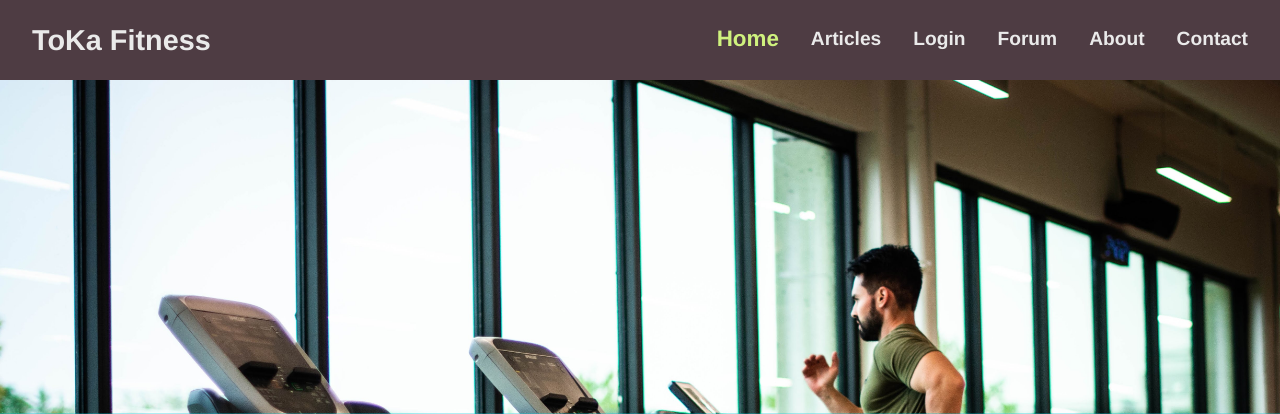
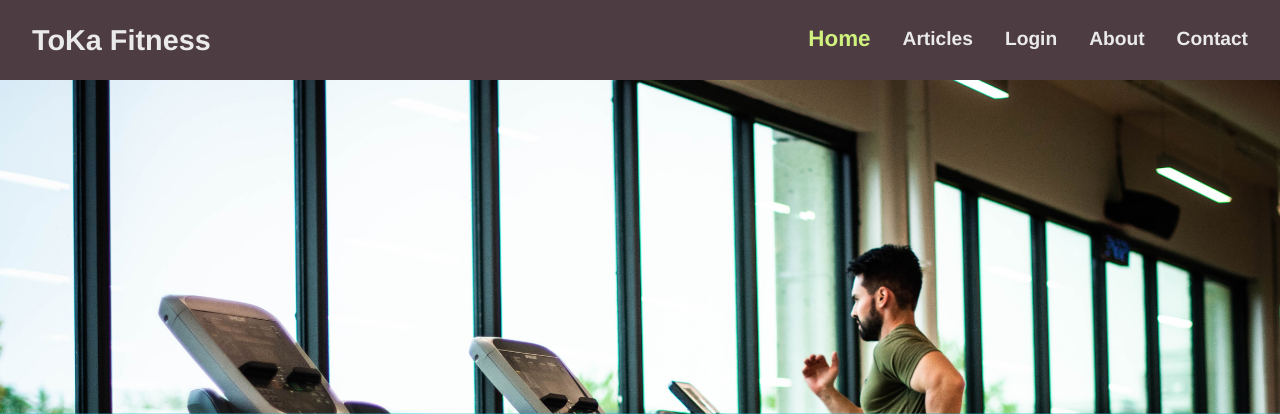
Before and after one commit to JakeJR0/T-Level-Occupational-Specialism-Mock, a PHP site: page /index.php in a window 1280 px wide. Shown: the top 414 px of the page. Run offline with PHP 8.4, Linux system fonts and the light colour scheme.

Commit message:
Adding comments to the files

```diff
--- a/PHP_Website/about.php
+++ b/PHP_Website/about.php
@@ -4,7 +4,9 @@
 $page_name = "About";
 include 'includes/header.php';
 ?>
+
 <body>
+    <!-- Page Title -->
     <div class="page-title">
         <h1>ToKa Fitness</h1>
         <p class="description">Here at ToKa Fitness we have gyms which will suit the needs of anyone who would want to use our facilities, our commitment is to ensure that our customers gain the best customer experience possible.</p>
@@ -12,8 +14,11 @@
 
     <!-- YouTube Video -->
     <div class="video-container">
+        <!-- Video Title -->
         <h2>Lorem ipsum dolor sit amet.</h2>
+        <!-- Video IFrame -->
         <iframe width="560" height="315" src="https://www.youtube.com/embed/" title="Welcome to ToKa Fitness" frameborder="0" allow="accelerometer; autoplay; encrypted-media; gyroscope; picture-in-picture" allowfullscreen></iframe>
     </div>
 </body>
+
 </html>
--- a/PHP_Website/chat.php
+++ b/PHP_Website/chat.php
@@ -50,10 +50,12 @@ if (session_status() == PHP_SESSION_NONE) {
 
         switch ($account_type) {
             case "user":
+                // Loads the user chat script
                 echo "<script defer src='./static/JS/user_live_chat.js'></script>";
                 DisplayUserChat($user);
                 break;
             case "admin":
+                // Loads the staff chat script
                 echo "<script defer src='./static/JS/staff_live_chat.js'></script>";
                 DisplayStaffChat($user);
                 break;
@@ -166,6 +168,7 @@ function DisplayUserChat($user)
                 // and displays them
 
                 if ($chat_id != null) {
+                    // Loops through all the messages in the chat
                     while ($chat_message = mysqli_fetch_assoc($chat_messages)) {
                         $first_name = $chat_message["first_name"];
                         $message = $chat_message["message"];
@@ -176,7 +179,7 @@ function DisplayUserChat($user)
                         } else {
                             $message_class = "chat-message";
                         }
-
+                        // Displays the message
                         echo "
                             <div class='$message_class'>
                                 <p class='author'>
--- a/PHP_Website/forum.php
+++ b/PHP_Website/forum.php
@@ -1,4 +1,9 @@
 <?php
+// Removed due to lack of time
+
+header("Location: /index.php");
+
+
 require_once '../storage.php';
 
 
--- a/PHP_Website/includes/navbar.php
+++ b/PHP_Website/includes/navbar.php
@@ -1,24 +1,31 @@
 <?php
+
+// Start the session
 if (session_status() == PHP_SESSION_NONE) {
     session_start();
 }
 
+// Used to store the pages for the navbar
 $navbar_pages = array();
 
+// Gets the users information
 $client = $_SESSION["user"] ?? null;
 $logged_in = $_SESSION["logged_in"] ?? false;
 
+// Checks if the user is logged in
 if (!$logged_in) {
     $navbar_pages[] = array('name' => 'Home', 'url' => 'index.php');
     $navbar_pages[] = array('name' => 'Articles', 'url' => 'articles.php');
     $navbar_pages[] = array('name' => 'Login', 'url' => 'login.php');
-    $navbar_pages[] = array('name' => 'Forum', 'url' => 'forum.php');
+    // Removing the forum page due to lack of time
+    // $navbar_pages[] = array('name' => 'Forum', 'url' => 'forum.php');
     $navbar_pages[] = array('name' => 'About', 'url' => 'about.php');
     $navbar_pages[] = array('name' => 'Contact', 'url' => 'contact.php');
 } else {
     $navbar_pages[] = array('name' => 'Home', 'url' => 'index.php');
     $navbar_pages[] = array('name' => 'Articles', 'url' => 'articles.php');
-    $navbar_pages[] = array('name' => 'Forum', 'url' => 'forum.php');
+    // Removing the forum page due to lack of time
+    // $navbar_pages[] = array('name' => 'Forum', 'url' => 'forum.php');
     $navbar_pages[] = array('name' => 'About', 'url' => 'about.php');
     $navbar_pages[] = array('name' => 'Contact', 'url' => 'contact.php');
     $navbar_pages[] = array('name' => 'Logout', 'url' => 'logout.php');
@@ -29,9 +36,11 @@ if (!$logged_in) {
 
 <!DOCTYPE html>
 <html lang="en">
+
 <body>
     <nav class="navbar">
         <div class="brand">
+            <!-- Website Name -->
             <a href="index.php">ToKa Fitness</a>
         </div>
         <div class="content">
@@ -41,9 +50,12 @@ if (!$logged_in) {
                     if (strtolower($page['name']) == strtolower($page_name)) {
                 ?>
                         <li class="active">
+                            <!-- Hover Underline (Allows the animation to function) -->
                             <a href="<?= $page['url'] ?>"><?= $page['name'] ?></a>
                             <div class="hover-underline">
-                                    <div class="underline"><div>
+                                <!-- Container for the underline -->
+                                <div class="underline">
+                                    <div>
                                     </div>
                         </li>
                     <?php
@@ -52,8 +64,11 @@ if (!$logged_in) {
                     ?>
                     <li>
                         <a href="<?= $page['url'] ?>"><?= $page['name'] ?></a>
+                        <!-- Hover Underline (Allows the animation to function) -->
                         <div class="hover-underline">
-                                <div class="underline"><div>
+                            <!-- Container for the underline -->
+                            <div class="underline">
+                                <div>
                                 </div>
                     </li>
                 <?php
@@ -68,4 +83,5 @@ if (!$logged_in) {
         </div>
     </nav>
 </body>
+
 </html>
--- a/PHP_Website/index.php
+++ b/PHP_Website/index.php
@@ -7,7 +7,9 @@ include 'includes/header.php';
 
 <body>
     <div class="img-text-container auto">
+        <!-- Main Image -->
         <img alt="A user exercising on a treadmill" src="static/images/home_page_main_display.jpg">
+        <!-- Banner -->
         <div class="banner">
             <h1 aria-label="Get a Gym Membership">Get a Gym Membership with Online Advise, to help you maximize the effect of the gym</h1>
             <a aria-label="Join Now" class="btn" href="signup.php">
--- a/PHP_Website/login.php
+++ b/PHP_Website/login.php
@@ -19,6 +19,7 @@ if ($_SERVER["REQUEST_METHOD"] == "POST") {
         $user[] = array();
         require_once '../storage.php';
 
+        // Sanitize the input
         $gym_id = trim($gym_id);
         $password = trim($password);
 
@@ -49,6 +50,8 @@ if ($_SERVER["REQUEST_METHOD"] == "POST") {
 
         $row = mysqli_fetch_assoc($login_result);
         $stored_password = $row['password'] ?? "";
+
+        // Check if the password is correct
         if (password_verify($password, $stored_password)) {
             $user['ID'] = $row['ID'];
             $user['first_name'] = $row['first_name'];
@@ -81,6 +84,7 @@ include 'includes/header.php';
     <div class="centred-form-container">
         <div class="basic-form">
             <div class="form-title">
+                <!-- Page Title -->
                 <h1 aria-label="Login">Login</h1>
                 <p aria-label="Please type your login details">Please type your details to login</p>
                 <?php if (isset($errors)) {
@@ -97,6 +101,7 @@ include 'includes/header.php';
                     echo "</div>";
                 } ?>
             </div>
+            <!-- Login Form -->
             <form action="" method="POST">
                 <input type="text" alt="Email Address" name="gym_id" minlength="6" maxlength="6" id="gym_id" placeholder="Gym Membership ID / Staff ID" required>
                 <input type="password" alt="Password" name="password" minlength="8" maxlength="20" id="password" placeholder="Password" required>
--- a/PHP_Website/logout.php
+++ b/PHP_Website/logout.php
@@ -1,5 +1,6 @@
 <?php
 
+// Start the session
 if (session_status() == PHP_SESSION_NONE) {
     session_start();
 }
@@ -13,5 +14,5 @@ if (isset($_COOKIE["security"])) {
     unset($_COOKIE["security"]);
 }
 
-
+// Redirect to the index page
 header("Location: index.php");
```
Also changed, not shown: PHP_Website/articles.php (+6 -1 lines), PHP_Website/contact.php (+6 -1 lines), PHP_Website/includes/header.php (+7 -1 lines), PHP_Website/purchase.php (+14 -2 lines), PHP_Website/signup.php (+8 -0 lines), 1 other file. Lines whose indentation alone changed are shown as unchanged.
